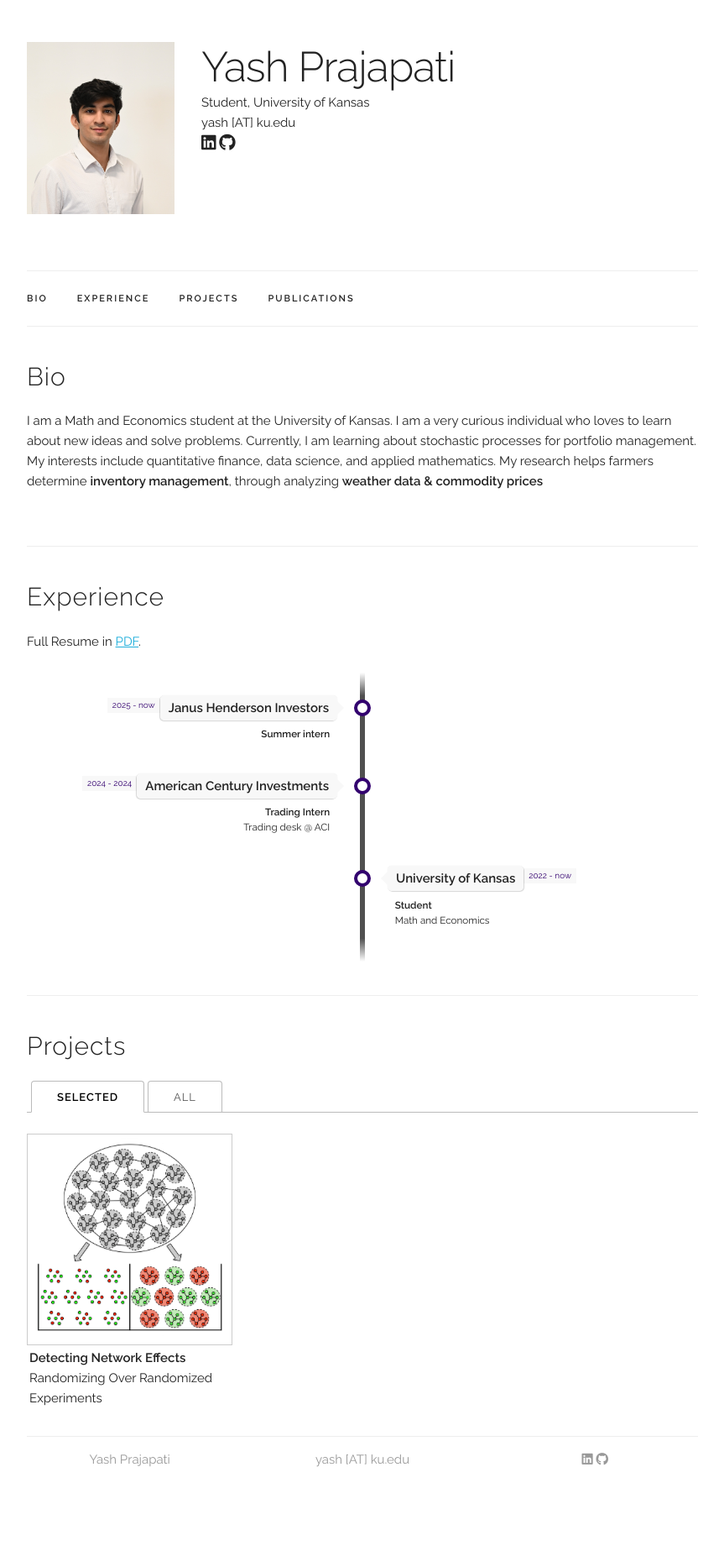
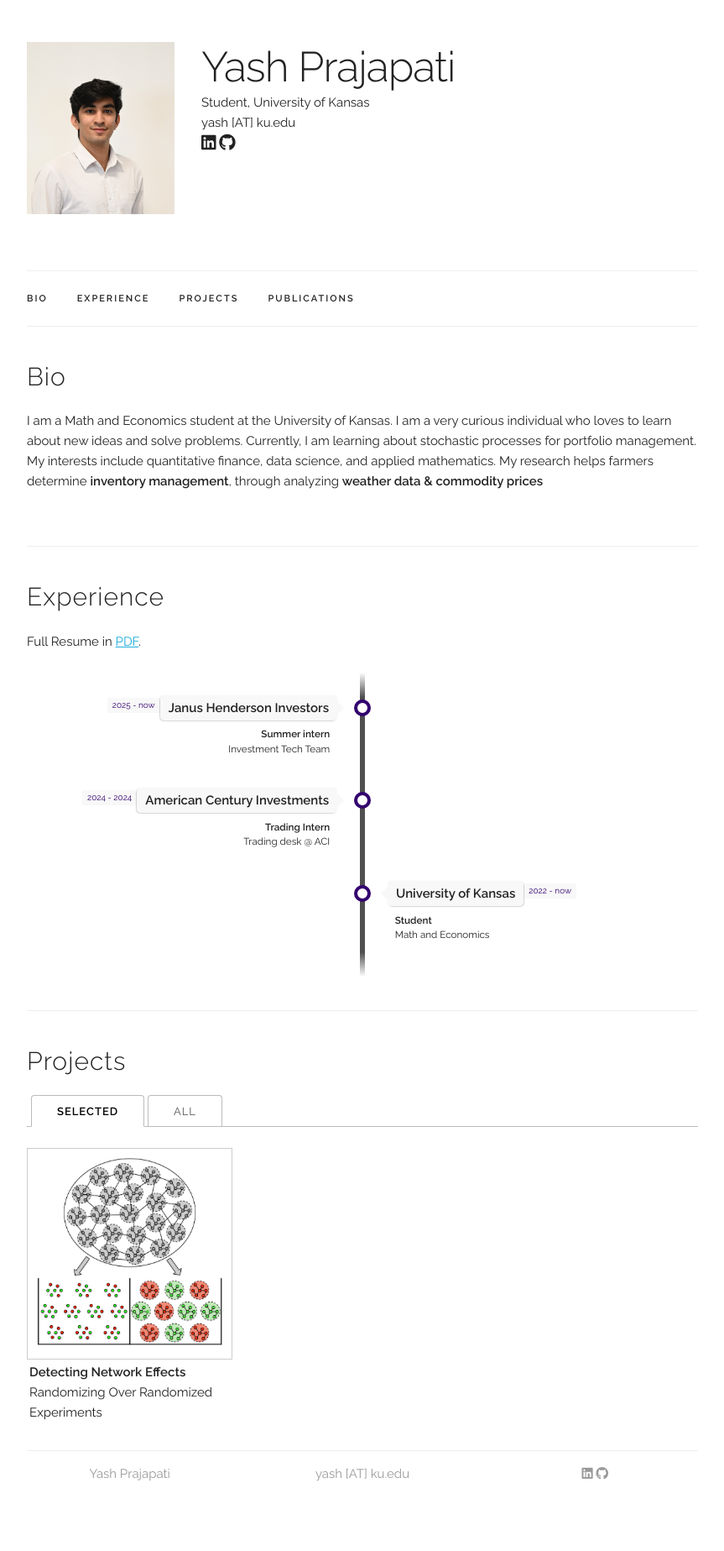
Before and after one commit to poseidonyash/www_personal, a Jekyll site: the page built from index.html, in a window 1280 px wide. Shown: the whole page at 84% size, without its empty margins (208-1071 px from the left). Built offline with Jekyll 4.4.1, drawn with Linux system fonts in a browser that asks for light colours.

Commit message:
updated experiences

```diff
--- a/_data/experience.yaml
+++ b/_data/experience.yaml
@@ -3,7 +3,7 @@ experiences:
 - place: "Janus Henderson Investors"
   time: "2025 - now"
   title: "Summer intern"
-  subtitle: ""
+  subtitle: "Investment Tech Team"
   category: "work"
 
 - place: "American Century Investments"
```
